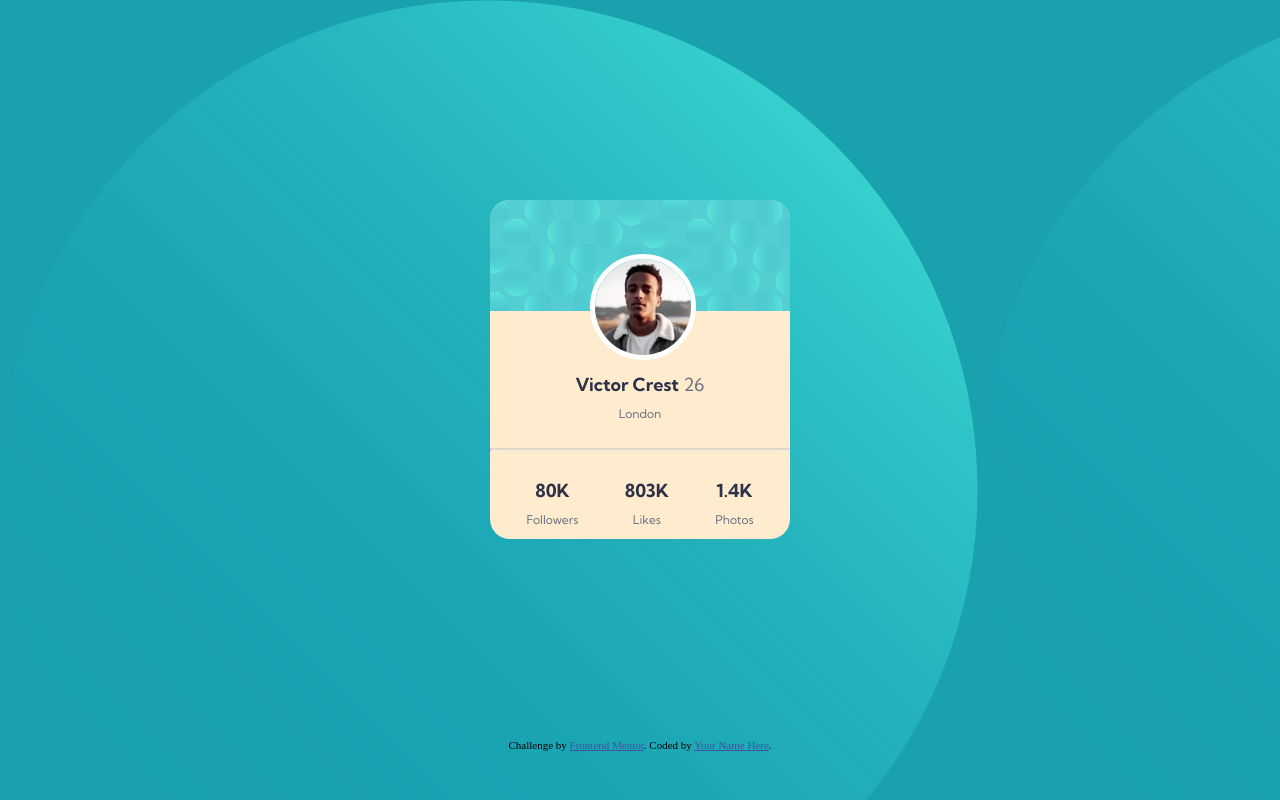
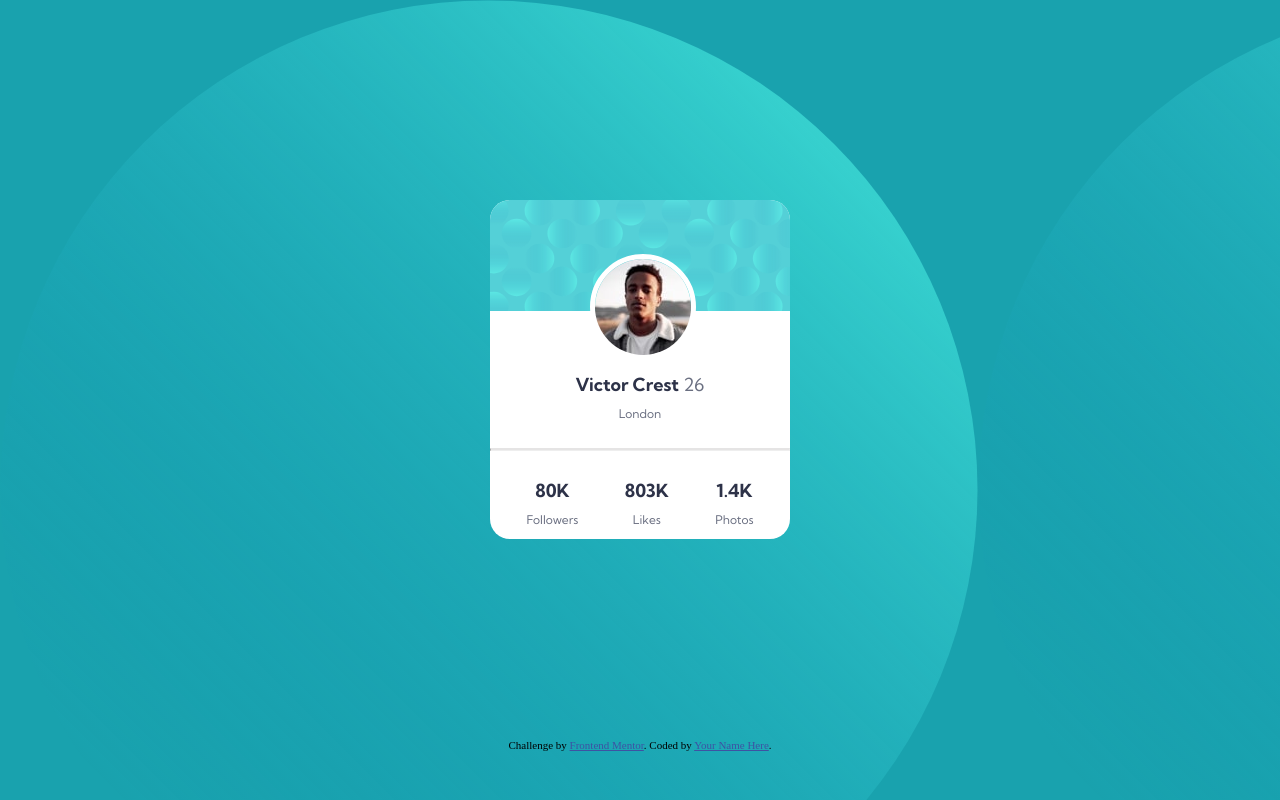
Before and after one commit to divs4799/Frontend_Mentor, a plain HTML site: page index.html in a window 1280 px wide. Drawn offline with Linux system fonts and the light colour scheme.

Commit message:
Update index.css

```diff
--- a/index.css
+++ b/index.css
@@ -3,7 +3,7 @@ body{
     background-color: hsl(185, 75%, 39%);
 }
 .container{
-    background-color: blanchedalmond;
+    background-color: white;
     box-shadow: 2px  hsl(185, 75%, 39%);
     border-radius: 20px;
     width: 300px;
```
